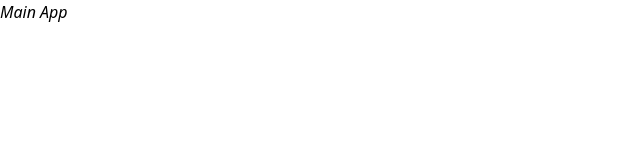
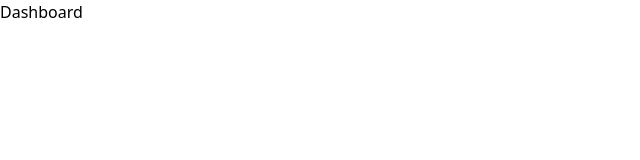
Before and after one commit to asnganje/shoeStoreFrontEnd, a React (Vite) app: page / in a window 1280 px wide. Shown: the top 160 px of the page, without its empty margins (0-640 px from the left). Built offline with nearby package versions, Linux system fonts and the light colour scheme.

Commit message:
Add routes for home, login and signup

```diff
--- a/src/App.jsx
+++ b/src/App.jsx
@@ -1,8 +1,17 @@
+import {BrowserRouter, Routes, Route} from 'react-router-dom'
+import Dashboard from './components/Dashboard';
+import Login from './components/auth/Login';
+import SignUp from './components/auth/SignUp';
+
 const App = () => {
   return(
-    <div className = "italic">
-      Main App
-    </div>
+    <BrowserRouter>
+      <Routes>
+        <Route path='/' element = {<Dashboard />} />
+        <Route path='/login' element = {<Login />} />
+        <Route path='/signup' element = {<SignUp />} />
+      </Routes>
+    </BrowserRouter>
   )
 }
 
```
